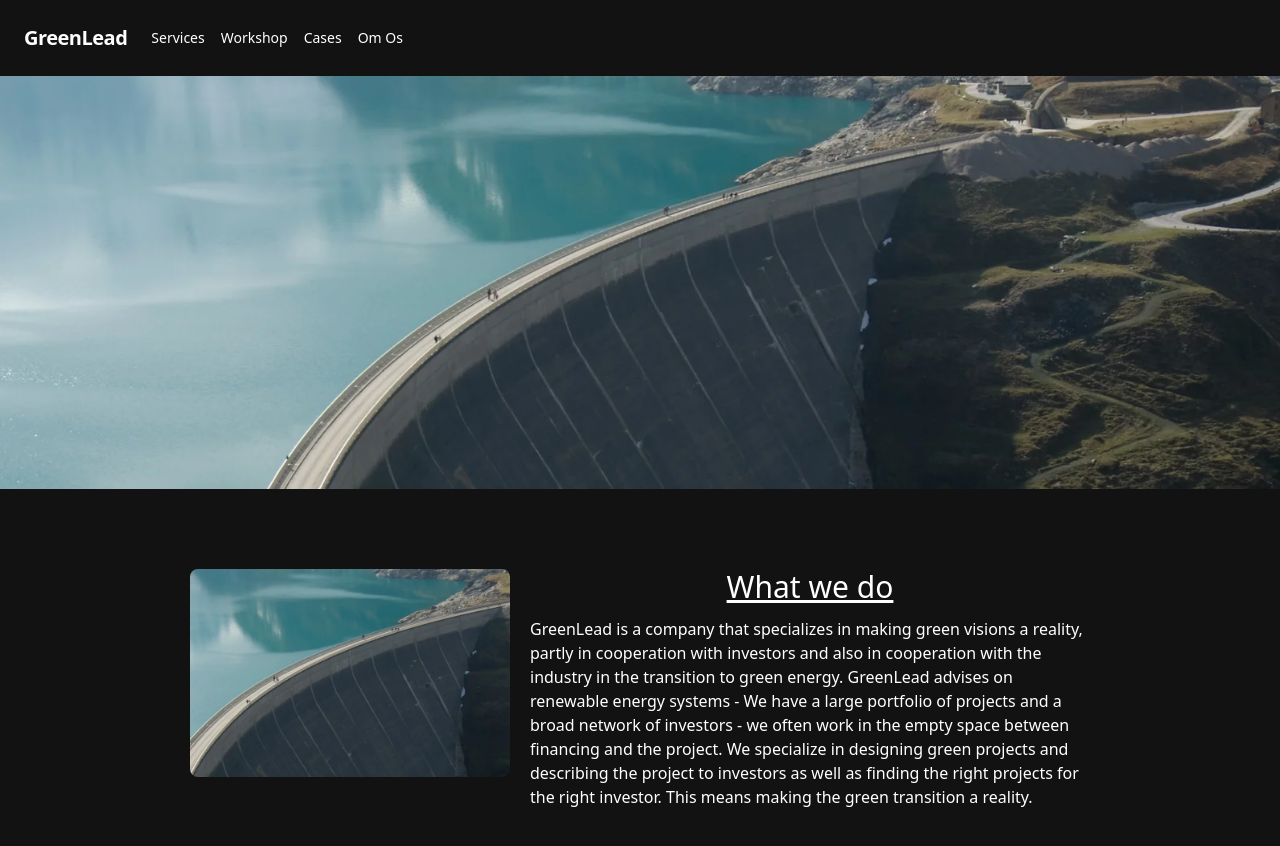
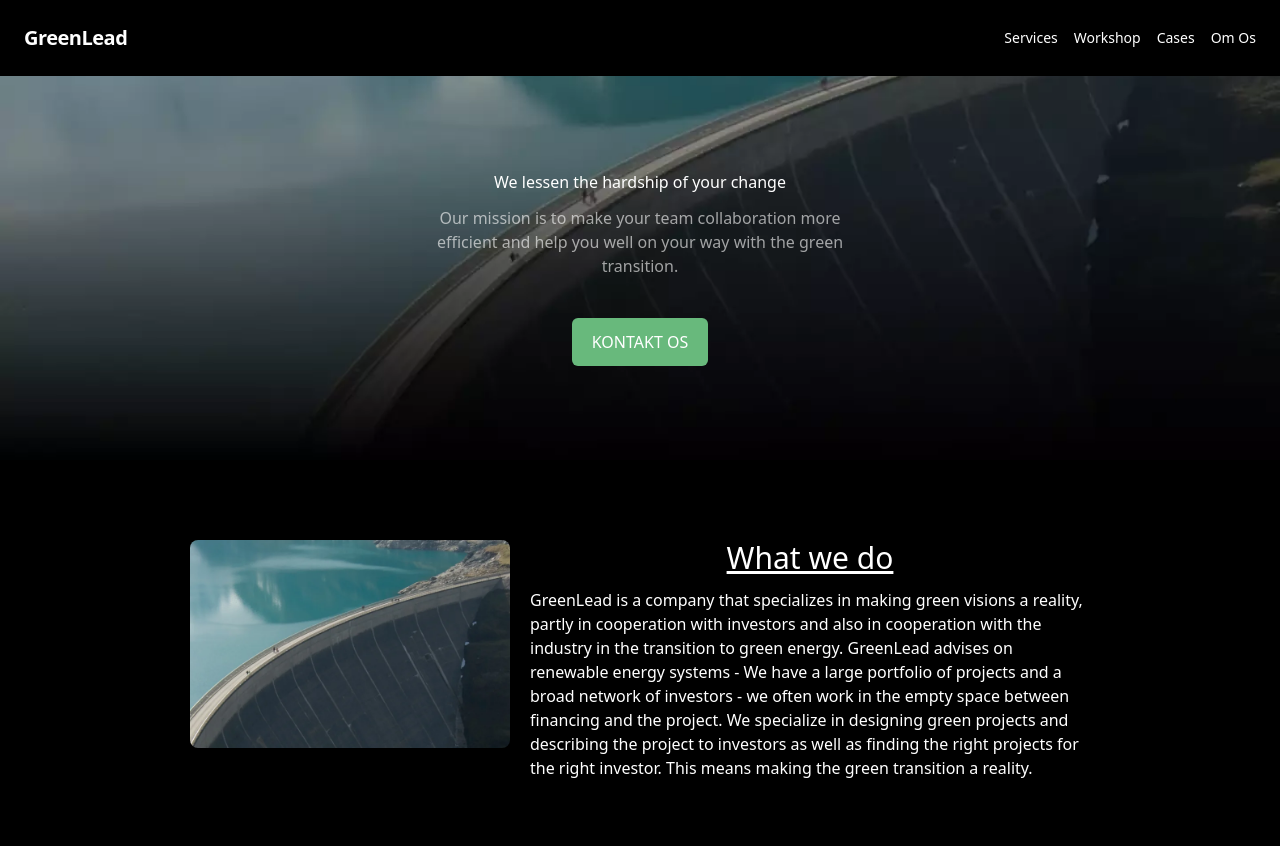
Before and after one commit to ob-vest/GreenLead, a Vue app: page /#/ in a window 1280 px wide. Shown: the top 846 px of the page. Built offline with nearby package versions, Linux system fonts and the light colour scheme.

Commit message:
refined nav bar

```diff
--- a/src/App.vue
+++ b/src/App.vue
@@ -1,10 +1,21 @@
 <script setup>
 import DescriptionBlock from "./components/DescriptionBlock.vue";
 import NavBar from "./components/NavBar.vue";
+import GetInTouchButton from "./components/GetInTouchButton.vue";
 </script>
 
 <template>
   <NavBar />
-  <img src="../public/background.webp" alt="" />
+  <div
+    class="h-96 bg-cover bg-bottom bg-[url('../public/heroimage.webp')] flex justify-center items-center flex-col"
+  >
+    <h1>We lessen the hardship of your change</h1>
+    <p class="text-center mt-3 opacity-60 max-w-md">
+      Our mission is to make your team collaboration more efficient and help you
+      well on your way with the green transition.
+    </p>
+    <GetInTouchButton />
+  </div>
+
   <DescriptionBlock image-url="background.webp" />
 </template>
--- /dev/null
+++ b/src/components/GetInTouchButton.vue
@@ -0,0 +1,8 @@
+<template>
+  <div>
+    <button class="bg-primary mt-10 py-3 px-5 rounded-md">KONTAKT OS</button>
+  </div>
+</template>
+<script>
+export default {};
+</script>
--- a/src/components/NavBar.vue
+++ b/src/components/NavBar.vue
@@ -15,7 +15,9 @@
           </svg>
         </button>
       </div>
-      <div class="w-full hidden flex-grow lg:flex lg:items-center lg:w-auto">
+      <div
+        class="w-full hidden flex-grow lg:flex lg:items-end lg:w-auto flex-col-reverse"
+      >
         <div class="text-sm lg:flex-grow">
           <a
             href="#responsive-header"
--- a/src/style.css
+++ b/src/style.css
@@ -4,6 +4,7 @@
 
 :root {
   color-scheme: dark;
+  background-color: black;
 }
 
 /* :root {
--- a/tailwind.config.cjs
+++ b/tailwind.config.cjs
@@ -2,7 +2,11 @@
 module.exports = {
   content: ["./index.html", "./src/**/*.{js,ts,jsx,tsx,vue}"],
   theme: {
-    extend: {},
+    extend: {
+      colors: {
+        primary: "#68B97C",
+      },
+    },
   },
   plugins: [],
 };
```
Also changed, not shown: public/heroimage.webp (added).
